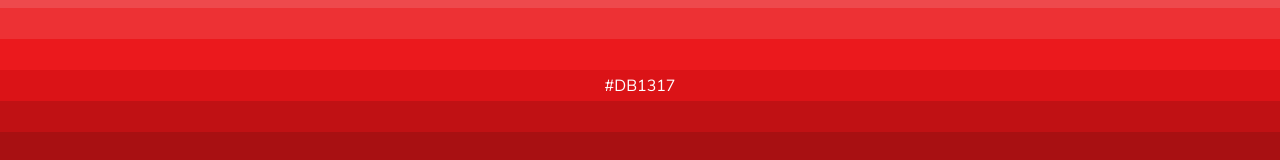
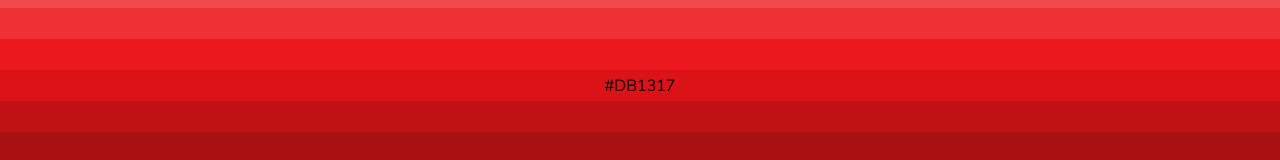
Before and after one commit to DerekPixel/colour-palette-picker, a React (Create React App) app: page / in a window 1280 px wide. Both pictures are taken after a click on the button 640 px from the left and 456 px from the top of the page. Shown: the part 421-581 px from the top of the page. Built offline with nearby package versions, Linux system fonts and the light colour scheme.

Commit message:
changed a function

```diff
--- a/src/components/ColourShades.jsx
+++ b/src/components/ColourShades.jsx
@@ -1,5 +1,5 @@
 import {
-  getLightnessFromHex,
+  getColourLightnessAndReturnBlackOrWhite,
   fillColourShadesArrayWithDarkShades,
   fillColourShadesArrayWithLightShades,
   handleColourChangeAndShowShades
@@ -21,7 +21,7 @@ const ColourShades = ({colours , colourObj, setColourArray}) => {
         key={shade}
         style={{
           backgroundColor: shade,
-          color: getLightnessFromHex(shade) > 50 ? 'black' : 'white'
+          color: getColourLightnessAndReturnBlackOrWhite(shade)
         }}
       >
         <p
```
